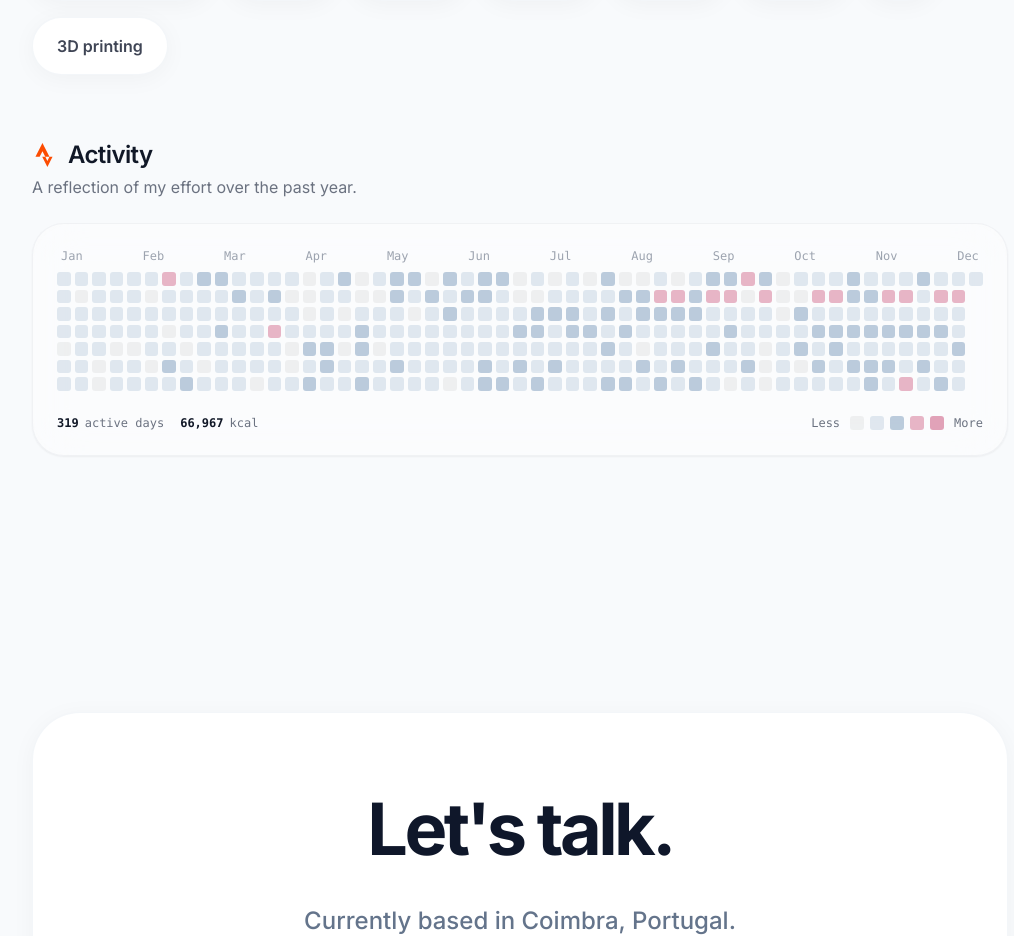
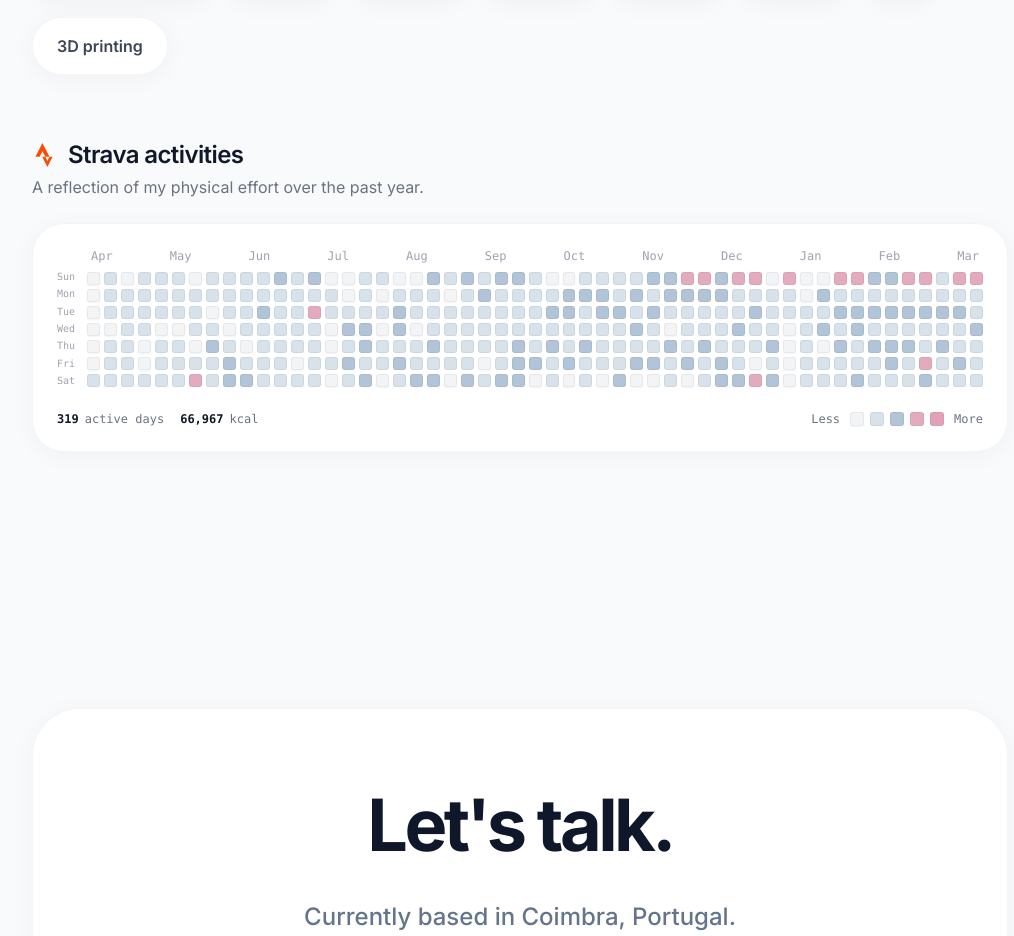
Before and after one commit to joaocmfcm/cv, a React (Vite) app: page / in a window 1280 px wide. Shown: the part 4520-5456 px from the top of the page, without its empty margins (120-1134 px from the left). Built offline with nearby package versions, Linux system fonts and the light colour scheme.

Commit message:
feat: Enhance Strava heatmap with GitHub-style grid, dynamic date alignment, and refined UI/UX, including base path adjustment.

```diff
--- a/public/strava-data.json
+++ b/public/strava-data.json
@@ -1,4 +1,40 @@
 [
+  {
+    "date": "2025-03-09",
+    "count": 0,
+    "kcal": 0,
+    "duration": 0
+  },
+  {
+    "date": "2025-03-10",
+    "count": 0,
+    "kcal": 0,
+    "duration": 0
+  },
+  {
+    "date": "2025-03-11",
+    "count": 0,
+    "kcal": 0,
+    "duration": 0
+  },
+  {
+    "date": "2025-03-12",
+    "count": 0,
+    "kcal": 0,
+    "duration": 0
+  },
+  {
+    "date": "2025-03-13",
+    "count": 0,
+    "kcal": 0,
+    "duration": 0
+  },
+  {
+    "date": "2025-03-14",
+    "count": 0,
+    "kcal": 0,
+    "duration": 0
+  },
   {
     "date": "2025-03-15",
     "count": 2,
--- a/src/components/StravaHeatmap.jsx
+++ b/src/components/StravaHeatmap.jsx
@@ -9,17 +9,22 @@ const StravaHeatmap = () => {
             try {
                 // Fetch the static json file dynamically generated by our background script
                 // Appending a timestamp query forces cache bypass if the user refreshes
-                const res = await fetch(`/strava-data.json?t=${new Date().getTime()}`);
+                const baseUrl = import.meta.env.BASE_URL;
+                const path = baseUrl.endsWith('/') ? baseUrl + 'strava-data.json' : baseUrl + '/strava-data.json';
+                const res = await fetch(`${path}?t=${new Date().getTime()}`);
                 if (!res.ok) throw new Error('Data file not found');
                 const data = await res.json();
                 setMockData(data);
             } catch (err) {
                 console.warn('Could not load real Strava data, falling back to empty state:', err);
-                // Construct empty layout for skeleton
+
+                // Construct empty layout for skeleton exactly like github grid constraints
                 const emptyData = [];
                 const today = new Date();
+                const dayOfWeek = today.getDay(); // 0 (Sun) to 6 (Sat)
+                const totalDays = (52 * 7) + (dayOfWeek + 1);
                 const startDate = new Date(today);
-                startDate.setDate(today.getDate() - (52 * 7));
+                startDate.setDate(today.getDate() - totalDays + 1);
 
                 let currentDate = new Date(startDate);
                 while (currentDate <= today) {
@@ -50,16 +55,21 @@ const StravaHeatmap = () => {
         return 4;
     };
 
-    // Color map adapted to the current minimalist/apple aesthetic
+    // Color map adapted to the current minimalist/apple aesthetic on a pure white background
     const colorMap = {
-        0: 'bg-black/5 dark:bg-white/5',
-        1: 'bg-[#9FB6CD]/30 dark:bg-[#9FB6CD]/40',
-        2: 'bg-[#9FB6CD]/70 dark:bg-[#9FB6CD]/80',
-        3: 'bg-[#E1A2B8]/80 dark:bg-[#E1A2B8]/90',
-        4: 'bg-[#E1A2B8] dark:bg-[#f29bbb]',
+        0: 'bg-[#F3F4F6] shadow-sm border border-black/5 dark:border-white/5 dark:bg-[#161B22]',
+        1: 'bg-[#9FB6CD]/40 dark:bg-[#9FB6CD]/50 border border-black/5 dark:border-transparent',
+        2: 'bg-[#9FB6CD]/80 dark:bg-[#9FB6CD]/80 border border-black/5 dark:border-transparent',
+        3: 'bg-[#E1A2B8]/90 dark:bg-[#E1A2B8]/90 border border-black/5 dark:border-transparent',
+        4: 'bg-[#E1A2B8] dark:bg-[#f29bbb] border border-black/5 dark:border-transparent',
     };
 
-    const months = ['Jan', 'Feb', 'Mar', 'Apr', 'May', 'Jun', 'Jul', 'Aug', 'Sep', 'Oct', 'Nov', 'Dec'];
+    const months = [];
+    const today = new Date();
+    for (let i = 11; i >= 0; i--) {
+        const d = new Date(today.getFullYear(), today.getMonth() - i, 1);
+        months.push(d.toLocaleString('en-US', { month: 'short' }));
+    }
 
     // Calculate weeks count dynamically
     const columnsCount = Math.ceil(mockData.length / 7);
@@ -71,23 +81,38 @@ const StravaHeatmap = () => {
                     <svg className="w-6 h-6 text-[#FC4C02] flex-shrink-0" viewBox="0 0 24 24" fill="currentColor">
                         <path d="M15.387 17.944l-2.089-4.116h-3.065L15.387 24l5.15-10.172h-3.066m-7.008-5.599l2.836 5.598h4.172L10.463 0l-7 13.828h4.169" />
                     </svg>
-                    Activity
+                    Strava activities
                 </h3>
-                <p className="text-gray-500 dark:text-gray-400">A reflection of my effort over the past year.</p>
+                <p className="text-gray-500 dark:text-gray-400">A reflection of my physical effort over the past year.</p>
             </div>
 
-            <div className="p-4 sm:p-6 bg-white/40 dark:bg-black/20 backdrop-blur-xl rounded-[1.5rem] sm:rounded-[2rem] border border-gray-200/50 dark:border-white/5 shadow-sm transition-colors duration-500 w-full">
+            <div className="p-4 sm:p-6 bg-white dark:bg-[#0A0A0A] backdrop-blur-xl rounded-[1.5rem] sm:rounded-[2rem] border border-gray-100 dark:border-white/5 shadow-apple transition-colors duration-500 w-full relative">
 
+                <div className="flex gap-2 sm:gap-3 w-full">
+                    {/* Days of Week Y-Axis */}
+                    <div className="hidden sm:flex flex-col text-[10px] text-gray-400 font-mono mt-[20px] md:mt-[24px] mb-[1px] gap-[2px] sm:gap-[3px] md:gap-1"
+                        style={{ justifyContent: 'space-between' }}>
+                        <span className="leading-none">Sun</span>
+                        <span className="leading-none">Mon</span>
+                        <span className="leading-none">Tue</span>
+                        <span className="leading-none">Wed</span>
+                        <span className="leading-none">Thu</span>
+                        <span className="leading-none">Fri</span>
+                        <span className="leading-none">Sat</span>
+                    </div>
+
+                    <div className="flex-1 w-full flex flex-col">
                         {/* 12 Months Spread Evenly */}
                         <div className="flex justify-between w-full text-[10px] md:text-xs text-gray-400 font-mono mb-2 px-1">
-                    {months.map(m => <span key={m}>{m}</span>)}
+                            {months.map((m, idx) => <span key={idx}>{m}</span>)}
                         </div>
 
-                {/* The scaling CSS Grid (No horizontal overflow/scroll anymore) */}
+                        {/* The scaling CSS Grid with arbitrary Tailwind class grid-rows-[7] */}
                         <div
-                    className="w-full grid grid-rows-7 gap-[2px] sm:gap-[3px] md:gap-1"
+                            className="w-full grid gap-[2px] sm:gap-[3px] md:gap-1 flex-1"
                             style={{
                                 gridAutoFlow: 'column',
+                                gridTemplateRows: 'repeat(7, minmax(0, 1fr))',
                                 gridTemplateColumns: `repeat(${columnsCount}, minmax(0, 1fr))`
                             }}
                         >
@@ -97,20 +122,22 @@ const StravaHeatmap = () => {
                                 return (
                                     <div
                                         key={index}
-                                className={`aspect-square w-full rounded-[2px] sm:rounded-[3px] ${colorMap[intensity]} hover:ring-[1px] sm:hover:ring-2 hover:ring-gray-300 dark:hover:ring-gray-400 hover:scale-[1.2] transition-all duration-200 cursor-crosshair relative group/day`}
+                                        className={`aspect-square w-full rounded-[2px] sm:rounded-[3px] ${colorMap[intensity]} hover:ring-[1px] sm:hover:ring-2 hover:ring-gray-300 dark:hover:ring-gray-400 hover:scale-[1.2] transition-all duration-200 cursor-crosshair relative group/day z-10 hover:z-20`}
                                     >
                                         {/* Tooltip on Hover */}
-                                <div className="absolute bottom-full left-1/2 -translate-x-1/2 mb-2 w-max px-3 py-1.5 bg-black/95 dark:bg-white/95 text-white dark:text-black text-[10px] sm:text-xs rounded-xl opacity-0 group-hover/day:opacity-100 pointer-events-none transition-all duration-200 scale-95 group-hover/day:scale-100 z-50 flex flex-col items-center shadow-xl border border-white/10 dark:border-black/10 origin-bottom">
+                                        <div className="absolute bottom-full left-1/2 -translate-x-1/2 mb-2 w-max px-3 py-1.5 bg-gray-900 dark:bg-white text-white dark:text-gray-900 text-[10px] sm:text-xs rounded-xl opacity-0 group-hover/day:opacity-100 pointer-events-none transition-all duration-200 scale-95 group-hover/day:scale-100 z-50 flex flex-col items-center shadow-xl border border-black/10 dark:border-white/10 origin-bottom">
                                             <span className="font-semibold">{dayData.date}</span>
                                             {dayData.count > 0 ? (
-                                        <span className="opacity-80 mt-0.5 font-mono">{dayData.count} activities • {dayData.kcal} kcal</span>
+                                                <span className="opacity-90 mt-0.5 font-mono">{dayData.count} activity(s) • {dayData.kcal} kcal</span>
                                             ) : (
-                                        <span className="opacity-50 mt-0.5">Rest day</span>
+                                                <span className="opacity-60 mt-0.5">Rest day</span>
                                             )}
                                         </div>
                                     </div>
                                 );
                             })}
+                        </div>
+                    </div>
                 </div>
 
                 <div className="flex flex-col sm:flex-row justify-between items-start sm:items-center mt-5 sm:mt-6 text-[10px] sm:text-xs text-gray-500 dark:text-gray-400 font-mono gap-3 sm:gap-0">
--- a/vite.config.js
+++ b/vite.config.js
@@ -3,6 +3,6 @@ import react from '@vitejs/plugin-react'
 
 // https://vite.dev/config/
 export default defineConfig({
-  base: '/cv/',
+  base: '/',
   plugins: [react()],
 })
```
Also changed, not shown: scripts/fetch-strava.js (+7 -2 lines). Lines whose indentation alone changed are shown as unchanged.
